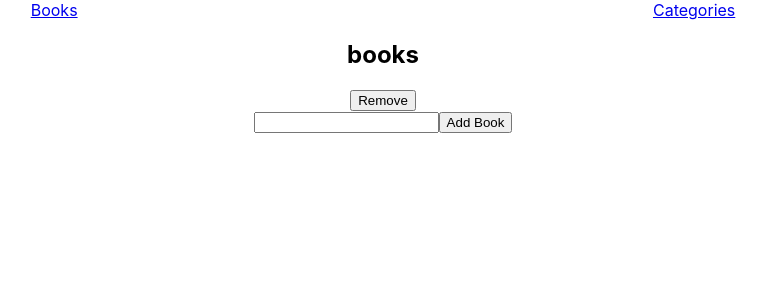
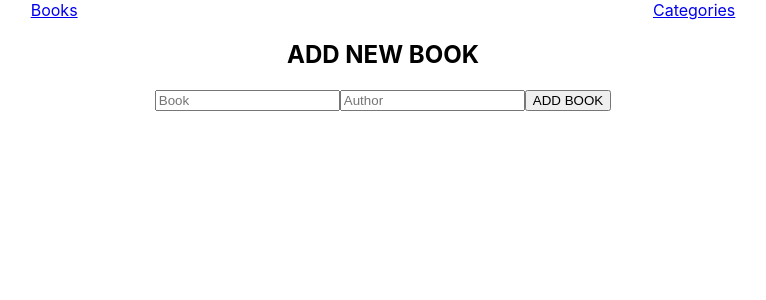
Before and after one commit to sjdev2212/bookstore-redux, a React (Create React App) app: page / in a window 1280 px wide. Shown: the top 300 px of the page, without its empty margins (257-1023 px from the left). Built offline with nearby package versions, Linux system fonts and the light colour scheme.

Commit message:
add functionality

```diff
--- a/package.json
+++ b/package.json
@@ -6,6 +6,7 @@
     "@testing-library/jest-dom": "^5.16.1",
     "@testing-library/react": "^11.2.7",
     "@testing-library/user-event": "^12.8.3",
+    "prop-types": "^15.7.2",
     "react": "^17.0.2",
     "react-dom": "^17.0.2",
     "react-redux": "^7.2.6",
@@ -14,6 +15,8 @@
     "react-scripts": "4.0.3",
     "redux": "^4.1.2",
     "redux-logger": "^3.0.6",
+    "redux-thunk": "^2.4.1",
+    "uuid": "^8.3.2",
     "web-vitals": "^1.1.2"
   },
   "scripts": {
--- a/src/App.js
+++ b/src/App.js
@@ -1,6 +1,6 @@
 import { Routes, Route, Link } from 'react-router-dom';
 import './App.css';
-import Books from './components/Books';
+import BooksList from './components/BooksList';
 import Categories from './components/Categories';
 
 const App = () => (
@@ -12,7 +12,7 @@ const App = () => (
     </nav>
 
     <Routes>
-      <Route exact path="/" element={<Books />} />
+      <Route exact path="/" element={<BooksList />} />
 
       <Route path="/categories" element={<Categories />} />
 
--- /dev/null
+++ b/src/components/Book.js
@@ -0,0 +1,37 @@
+import PropTypes from 'prop-types';
+import { useDispatch } from 'react-redux';
+import { removeBook } from '../redux/books/books';
+
+function Book(props) {
+  const { book } = props;
+
+  const dispatch = useDispatch();
+
+  const deleteBook = (event) => {
+    const { id } = event.currentTarget;
+    dispatch(removeBook(id));
+  };
+
+  return (
+    <li>
+      <div>
+        <p>{book.title}</p>
+        <h3>{book.author}</h3>
+
+        <div>
+
+          <button type="button" id={book.item_id} onClick={deleteBook}>Remove</button>
+          <span>|</span>
+
+        </div>
+      </div>
+
+    </li>
+  );
+}
+
+Book.propTypes = {
+  book: PropTypes.instanceOf(Object).isRequired,
+};
+
+export default Book;
--- a/src/components/Books.js
+++ /dev/null
@@ -1,38 +0,0 @@
-import React from 'react';
-
-const submitBookToStore = (e) => {
-  e.preventDefault();
-  // const newBook = {
-  //     id, // make sure it's unique
-  //     title,
-  //     author
-  // }
-  // eslint-disable-next-line no-console
-  console.log('dinitis');
-  // // dispatch an action and pass it the newBook object (your action's payload)
-  // dispatch(addBook(newBook));
-};
-const removeBookTFromStore = (e) => {
-  e.preventDefault();
-  // const newBook = {
-  //     id, // make sure it's unique
-  //     title,
-  //     author
-  // }
-  // eslint-disable-next-line no-console
-  console.log('lololo');
-  // // dispatch an action and pass it the newBook object (your action's payload)
-  // dispatch(addBook(newBook));
-};
-
-const Books = () => (
-  <div>
-    <h1>books</h1>
-    <button type="button" onClick={removeBookTFromStore}>Remove</button>
-    <form action="">
-      <input type="text" />
-      <button type="submit" onClick={submitBookToStore}>Add Book</button>
-    </form>
-  </div>
-);
-export default Books;
--- /dev/null
+++ b/src/components/BooksList.js
@@ -0,0 +1,52 @@
+// import { useEffect } from 'react';
+import { v4 as uuidv4 } from 'uuid';
+import { useSelector, useDispatch } from 'react-redux';
+import { addBook } from '../redux/books/books';
+import Book from './Book';
+
+function BooksList() {
+  const booksStore = useSelector((state) => state.books);
+  const dispatch = useDispatch();
+
+  const addBooks = (e) => {
+    e.preventDefault();
+
+    const id = uuidv4();
+    const titleInput = document.getElementById('books-input');
+    const authorInput = document.getElementById('author-input');
+
+    const newBook = {
+      item_id: id,
+      title: titleInput.value,
+      author: authorInput.value,
+    };
+
+    dispatch(addBook(newBook));
+
+    titleInput.value = '';
+    authorInput.value = '';
+  };
+
+  return (
+    <div>
+      <ul>
+        {
+          booksStore.map((book) => (
+            <Book key={book.title} book={book} />
+          ))
+        }
+      </ul>
+
+      <div />
+
+      <form action="" onSubmit={addBooks}>
+        <h2>ADD NEW BOOK</h2>
+        <input type="text" name="" placeholder="Book" id="books-input" required />
+        <input type="text" name="" placeholder="Author" id="author-input" required />
+        <button type="submit">ADD BOOK</button>
+      </form>
+    </div>
+  );
+}
+
+export default BooksList;
--- a/src/index.js
+++ b/src/index.js
@@ -1,22 +1,18 @@
-/* eslint-disable no-underscore-dangle */
 import React from 'react';
 import ReactDOM from 'react-dom';
-import { createStore } from 'redux';
+import './index.css';
 import { BrowserRouter } from 'react-router-dom';
 import { Provider } from 'react-redux';
-import reducer from './redux/books/books';
-import './index.css';
 import App from './App';
+import store from './redux/configureStore';
 
-const store = createStore(reducer,
-  window.__REDUX_DEVTOOLS_EXTENSION__ && window.__REDUX_DEVTOOLS_EXTENSION__());
 ReactDOM.render(
-  <Provider store={store}>
-    <BrowserRouter>
-      <React.StrictMode>
+  <BrowserRouter>
+    <React.StrictMode>
+      <Provider store={store}>
         <App />
-      </React.StrictMode>
-    </BrowserRouter>
-  </Provider>,
+      </Provider>
+    </React.StrictMode>
+  </BrowserRouter>,
   document.getElementById('root'),
 );
--- a/src/redux/books/books.js
+++ b/src/redux/books/books.js
@@ -1,7 +1,18 @@
-const ADD_BOOK = 'bookStore/books/ADD_BOOK';
-const REMOVE_BOOK = 'bookStore/books/REMOVE_BOOK';
+const ADD_BOOK = 'bookstore-redux/books/ADD_BOOK';
+const REMOVE_BOOK = 'bookstore-redux/books/REMOVE_BOOK';
 
 const initialState = [];
+
+const booksReducer = (state = initialState, action) => {
+  switch (action.type) {
+    case ADD_BOOK:
+      return [...state, action.payload];
+    case REMOVE_BOOK:
+      return state.filter((book) => book.item_id !== action.payload);
+    default:
+      return state;
+  }
+};
 
 export const addBook = (payload) => ({
   type: ADD_BOOK,
@@ -13,15 +24,4 @@ export const removeBook = (payload) => ({
   payload,
 });
 
-const reducer = (state = initialState, action, id) => {
-  switch (action.type) {
-    case ADD_BOOK:
-      return [...state, action.payload];
-    case REMOVE_BOOK:
-      return state.filter((book) => book.id !== id);
-    default:
-      return state;
-  }
-};
-
-export default reducer;
+export default booksReducer;
--- a/src/redux/configureStore.js
+++ b/src/redux/configureStore.js
@@ -3,8 +3,7 @@ import logger from 'redux-logger';
 import booksReducer from './books/books';
 
 const reducer = combineReducers({
-  booksReducer,
-  // additional reducers could be added here
+  books: booksReducer,
 });
 
 const store = createStore(
```
Also changed, not shown: 1 other file (tests, documents, lock files or other folders).
